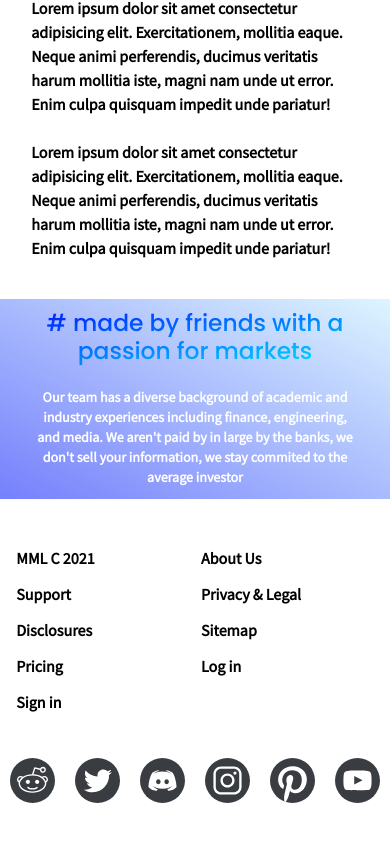
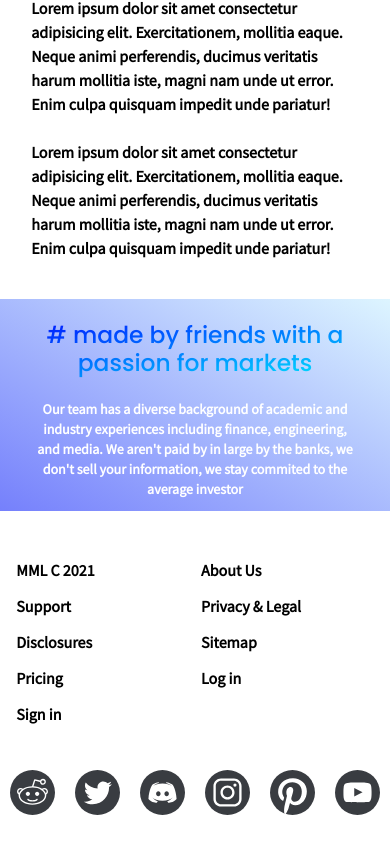
Before and after one commit to jonkarrer/market_maker, a Next.js app: page / in a window 390 px wide. Shown: the part 4746-5600 px from the top of the page. Built offline with nearby package versions, Linux system fonts and the light colour scheme.

Commit message:
mobile done

```diff
--- a/pages/index.tsx
+++ b/pages/index.tsx
@@ -256,10 +256,10 @@ export default function Home() {
       {/* Bottom Banner */}
       <section
         id="bottom-banner"
-        className="sm:py-8 bg-gradient-to-tr from-lt-blue to-lt-teal"
+        className="py-3 sm:py-8 bg-gradient-to-tr from-lt-blue to-lt-teal"
       >
         <h1># made by friends with a passion for markets</h1>
-        <p className="text-center text-white text-sm mx-std py-3 sm:text-1.5vw sm:mx-std sm:mt-8 sm:leading-8">
+        <p className="text-center text-white text-sm mx-std pt-3 sm:text-1.5vw sm:mx-std sm:mt-8 sm:leading-8">
           Our team has a diverse background of academic and industry experiences
           including finance, engineering, and media. We aren't paid by in large
           by the banks, we don't sell your information, we stay commited to the
```
